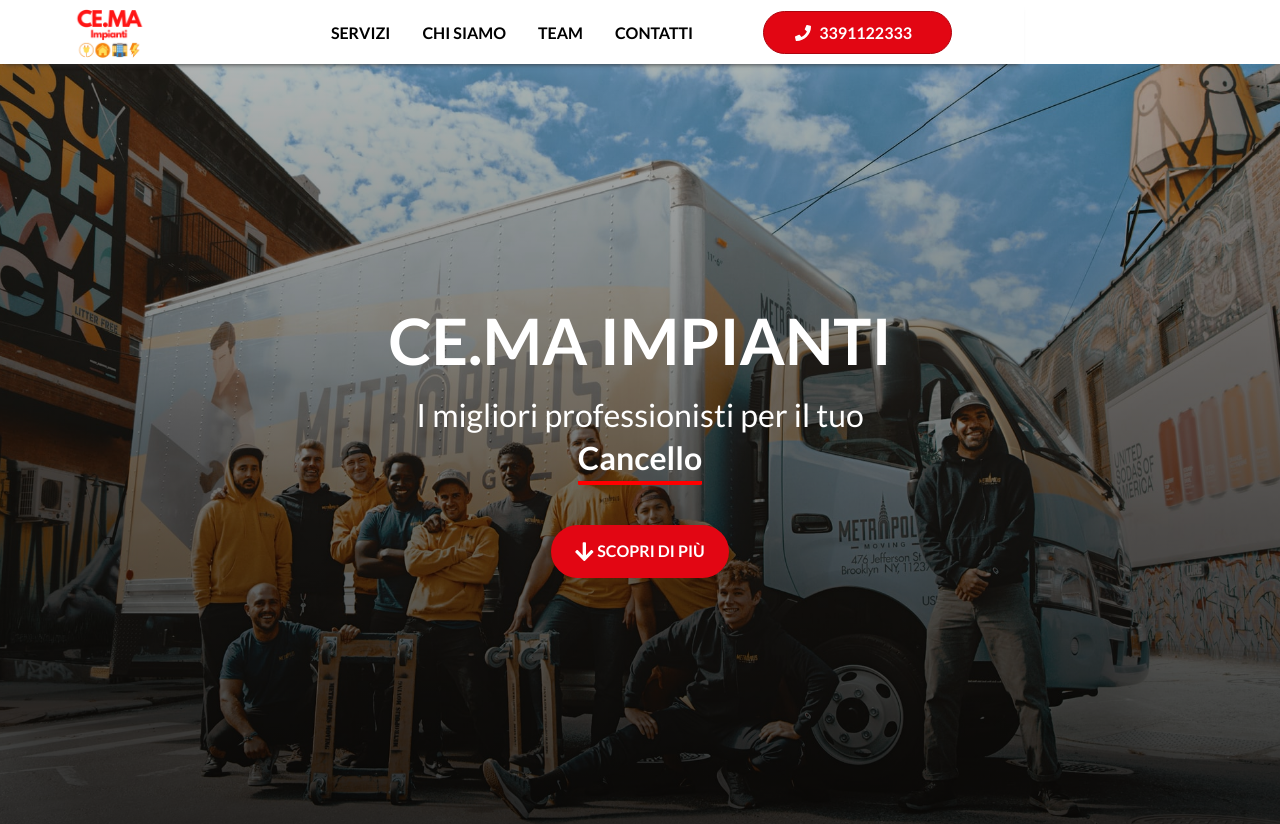
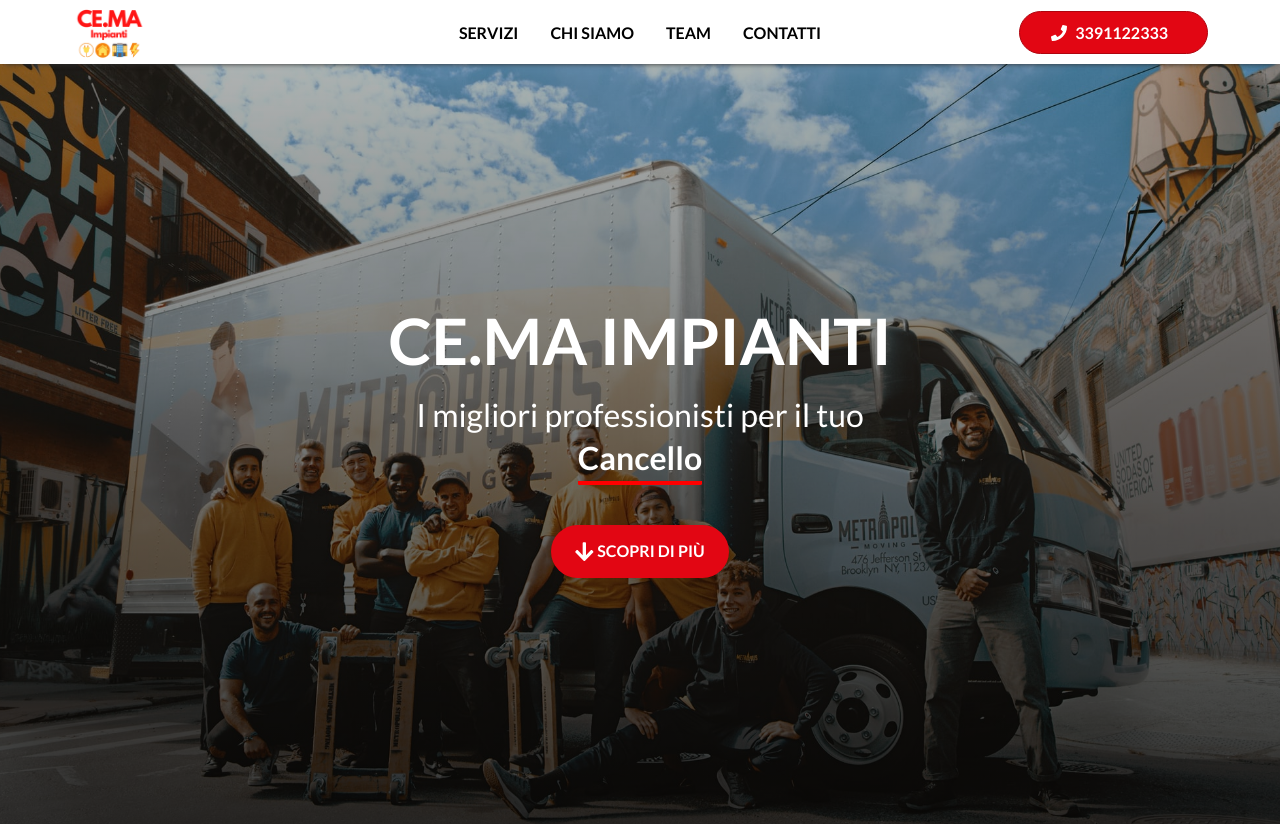
Before and after one commit to LOTO-gpolli/CEMA-impianti, a Next.js app: page / in a window 1280 px wide. Shown: the top 824 px of the page. Built offline with nearby package versions, Linux system fonts and the light colour scheme.

Commit message:
fix: adjust sections padding

```diff
--- a/pages/globals.css
+++ b/pages/globals.css
@@ -16,9 +16,13 @@ body {
 header,
 section,
 footer {
-  /* Max width va solo sul contenuto, non sul contenitore */
+  padding: 0 4.5rem;
+}
+
+header > *,
+section > *,
+footer > * {
   max-width: 1024px;
-  padding: 0 4.5rem;
 }
 
 section {
```
